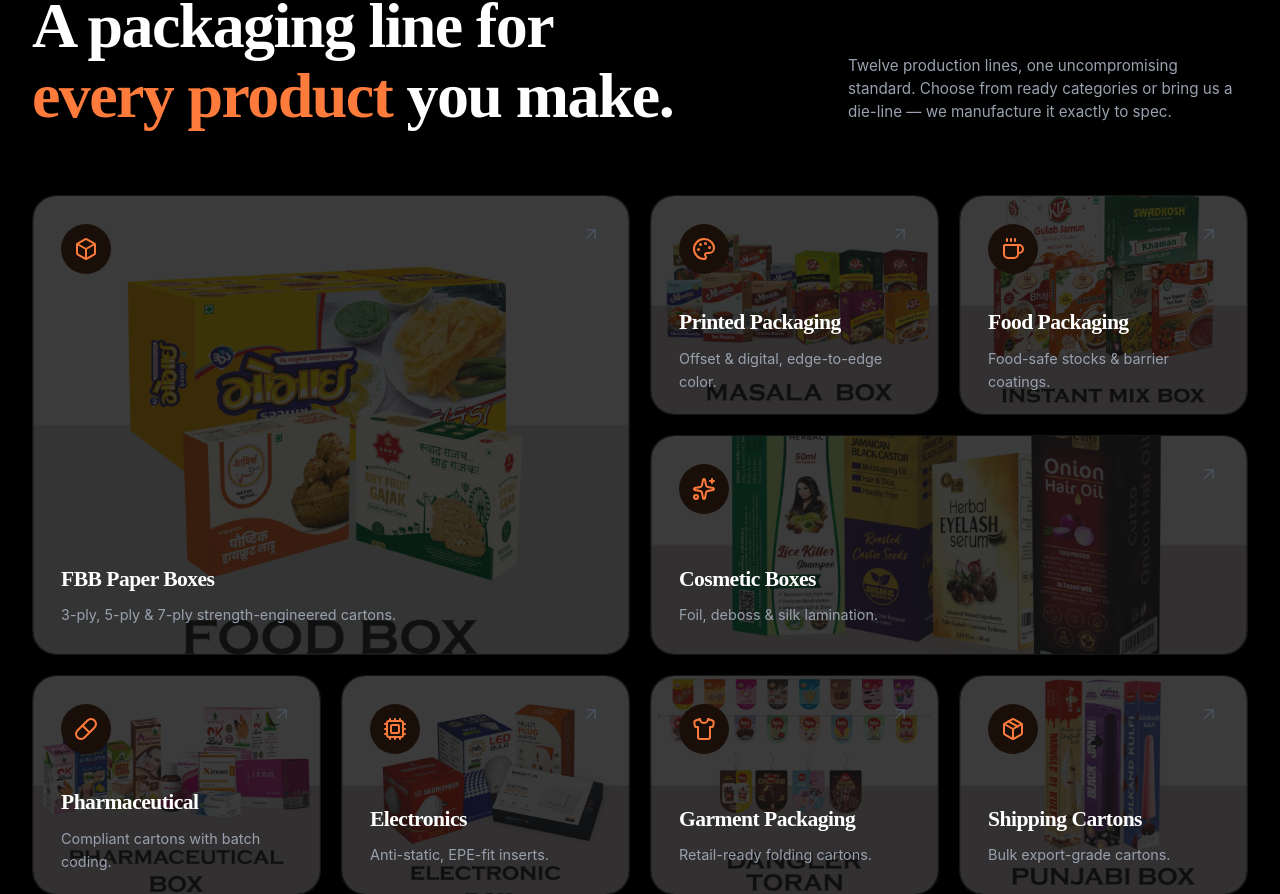
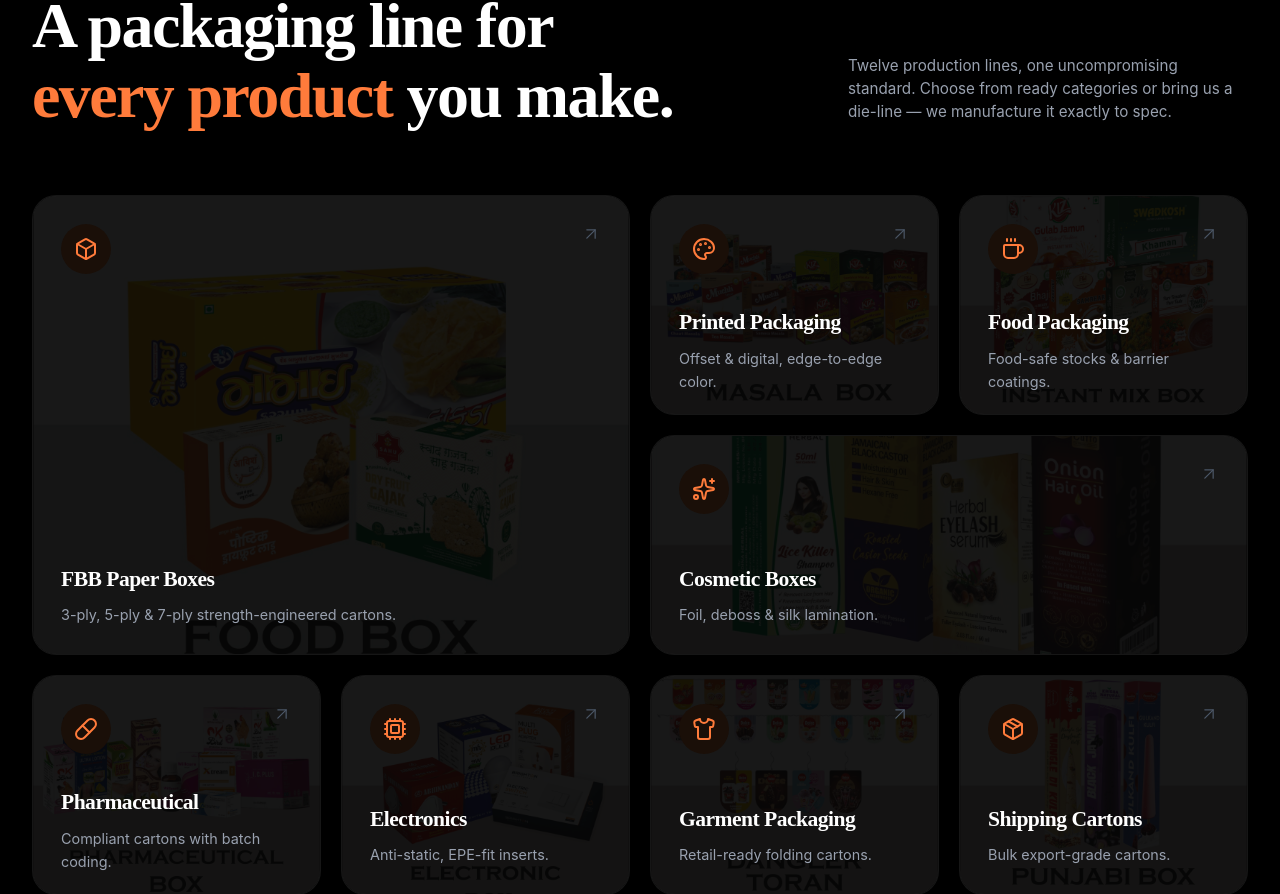
Before and after one commit to mukeshgraphicscrm/Mukesh_Graphics, a React (Vite) app: page / in a window 1280 px wide. Shown: the part 2636-3530 px from the top of the page. Built offline with nearby package versions, Linux system fonts and the light colour scheme; no server answers.

Commit message:
Mukesh Graphics

```diff
--- a/src/sections/Solutions.jsx
+++ b/src/sections/Solutions.jsx
@@ -129,28 +129,31 @@
             <motion.div
               variants={fadeInUp}
               key={idx}
-              className={`p-7 rounded-3xl bg-[#0A0A0A] border border-white/5 hover:border-brand-orange hover:shadow-[0_8px_30px_rgba(255,127,63,0.1)] hover:-translate-y-2 transition-all duration-300 group cursor-pointer flex flex-col justify-between h-full relative overflow-hidden ${solution.span}`}
+              className={`p-7 rounded-3xl bg-[#0A0A0A] border border-white/5 hover:border-brand-orange/50 hover:shadow-[0_8px_30px_rgba(255,127,63,0.15)] hover:-translate-y-2 transition-all duration-500 group cursor-pointer flex flex-col justify-between h-full relative overflow-hidden ${solution.span}`}
             >
-              {/* Background product image - always visible */}
+              {/* Background product image — brightens on hover */}
               {solution.img && (
                 <div className="absolute inset-0 rounded-3xl overflow-hidden">
                   <img
                     src={solution.img}
                     alt={solution.title}
-                    className="w-full h-full object-cover opacity-20 group-hover:opacity-35 transition-opacity duration-500 group-hover:scale-105 scale-100 transition-transform duration-700"
+                    className="w-full h-full object-cover opacity-20 group-hover:opacity-90 scale-100 group-hover:scale-110 transition-all duration-700 ease-out"
                   />
+                  {/* Dark overlay — fades out on hover to reveal image */}
+                  <div className="absolute inset-0 bg-black/60 group-hover:bg-black/10 transition-all duration-500" />
                 </div>
               )}
 
-              <div className="absolute inset-0 bg-[radial-gradient(circle_at_top_right,rgba(255,127,63,0.2),transparent_250px)] opacity-0 group-hover:opacity-100 transition-opacity duration-500 pointer-events-none" />
-
-              <div className="flex justify-between items-start mb-8 relative z-10">
-                <div className="w-[50px] h-[50px] rounded-full bg-[#1a0f08] group-hover:bg-brand-orange flex items-center justify-center text-brand-orange group-hover:text-white transition-all duration-300 group-hover:scale-110">
+              {/* Icon + arrow — fade slightly on hover */}
+              <div className="flex justify-between items-start mb-8 relative z-10 group-hover:opacity-40 group-hover:blur-[1px] transition-all duration-400">
+                <div className="w-[50px] h-[50px] rounded-full bg-[#1a0f08] flex items-center justify-center text-brand-orange">
                   {solution.icon}
                 </div>
-                <ArrowUpRight size={20} strokeWidth={1.5} className="text-gray-600 transition-colors duration-300 group-hover:text-brand-orange" />
+                <ArrowUpRight size={20} strokeWidth={1.5} className="text-gray-600" />
               </div>
-              <div className="relative z-10">
+
+              {/* Text — blurs and fades on hover */}
+              <div className="relative z-10 group-hover:opacity-30 group-hover:blur-[2px] transition-all duration-400">
                 <h4 className="text-[1.35rem] font-serif font-bold mb-2 text-white">{solution.title}</h4>
                 <p className="text-[0.9rem] text-gray-400 leading-relaxed">{solution.desc}</p>
               </div>
```
